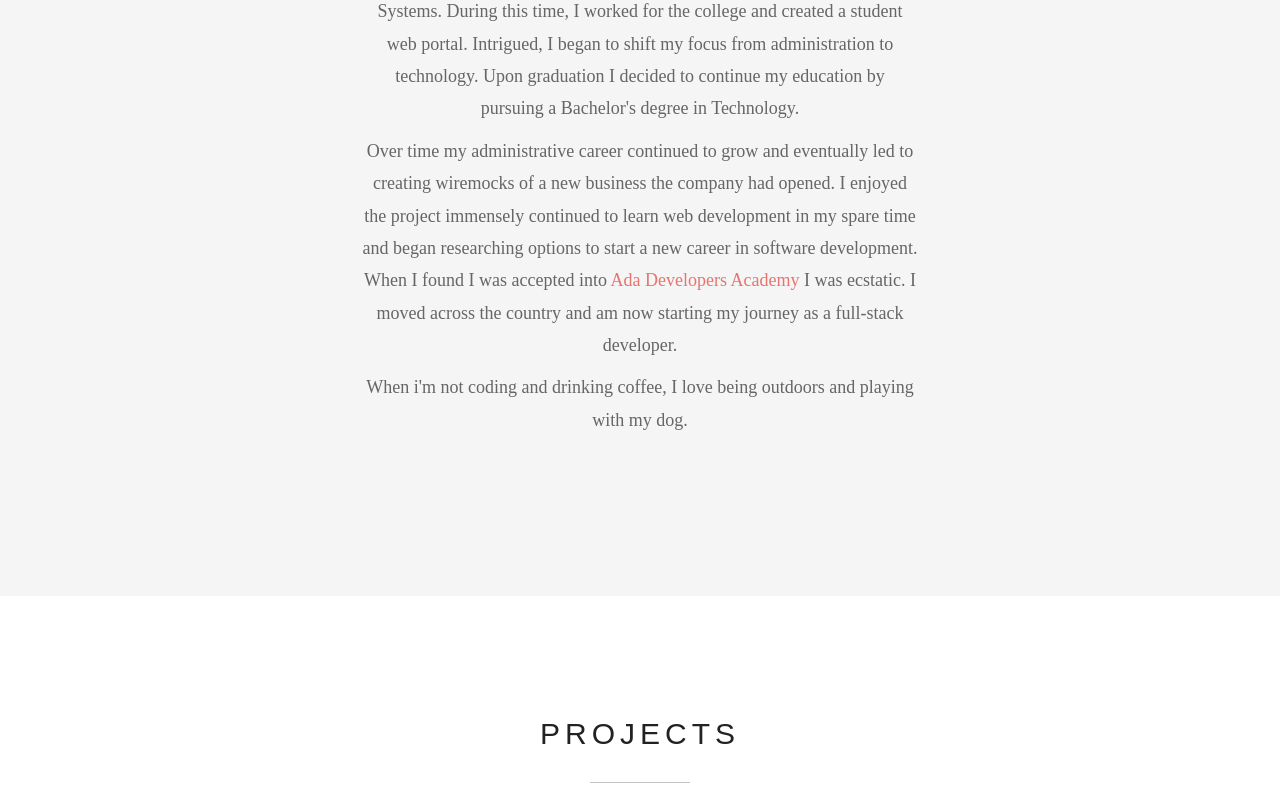
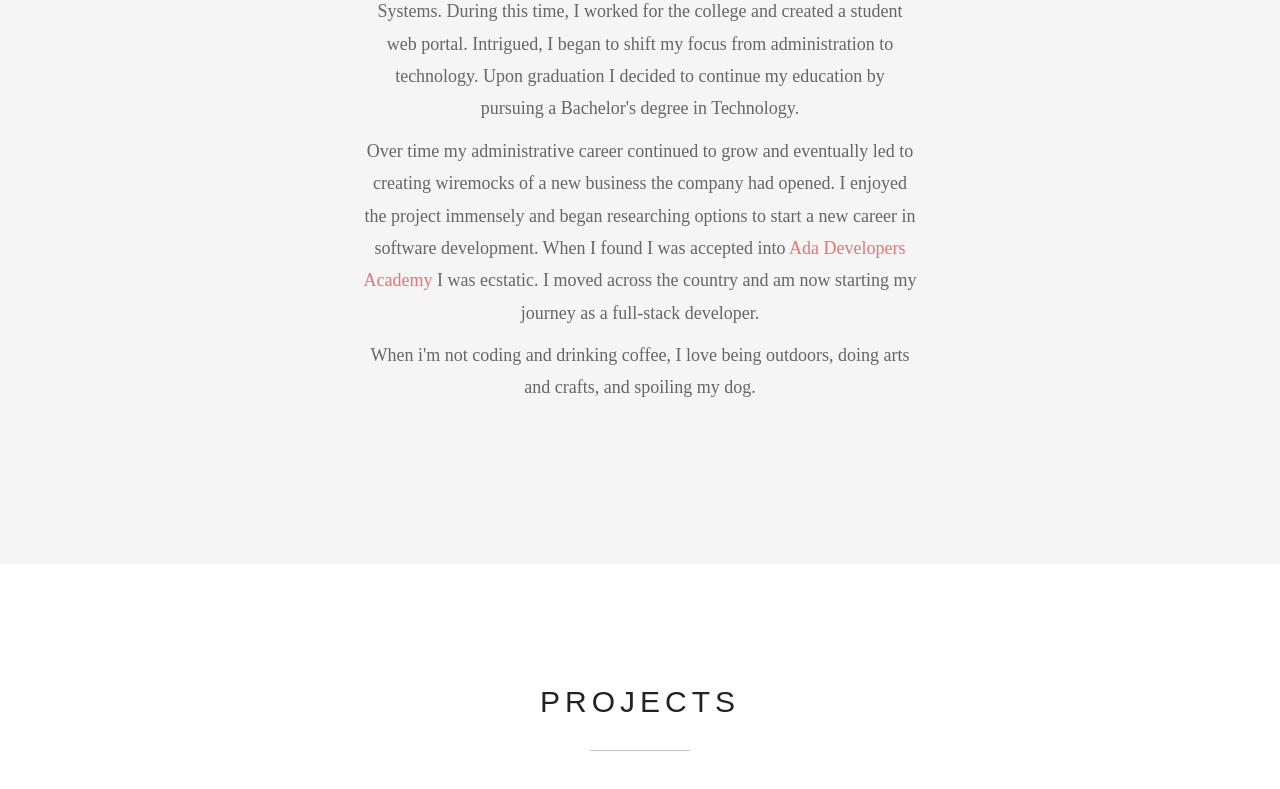
Before and after one commit to cassyarchibald/portfolio, a plain HTML site: page index.html in a window 1280 px wide. Shown: the part 1180-1969 px from the top of the page. Drawn offline with Linux system fonts and the light colour scheme.

Commit message:
minor formatting

```diff
--- a/index.html
+++ b/index.html
@@ -108,11 +108,11 @@
 							</p>
 							<p>
 								Over time my administrative career continued to grow and eventually led to creating wiremocks of a new business the company had opened.
-								I enjoyed the project immensely continued to learn web development in my spare time and began researching options to start a new career in software development.
+								I enjoyed the project immensely and began researching options to start a new career in software development.
 								When I found I was accepted into <a href="https://www.adadevelopersacademy.org/curriculum", target="_blank">Ada Developers Academy</a> I was ecstatic. I moved across the country and am now starting my journey as a full-stack developer.
 							</p>
 							<p>
-								When i'm not coding and drinking coffee, I love being outdoors and playing with my dog.
+								When i'm not coding and drinking coffee, I love being outdoors, doing arts and crafts, and spoiling my dog.
 							</p>
 						</div>
 					</div>
```
Also changed, not shown: 1 other file.
